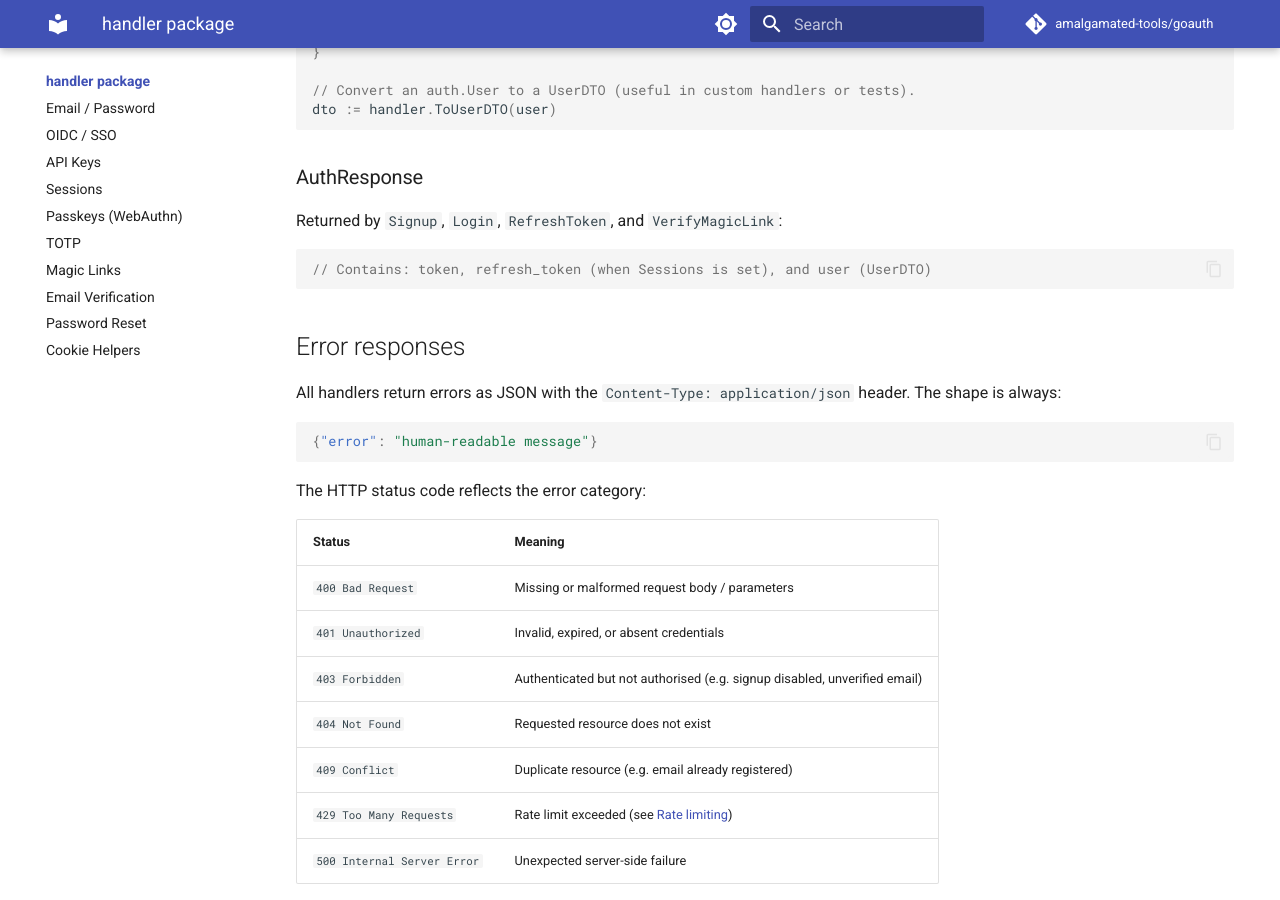
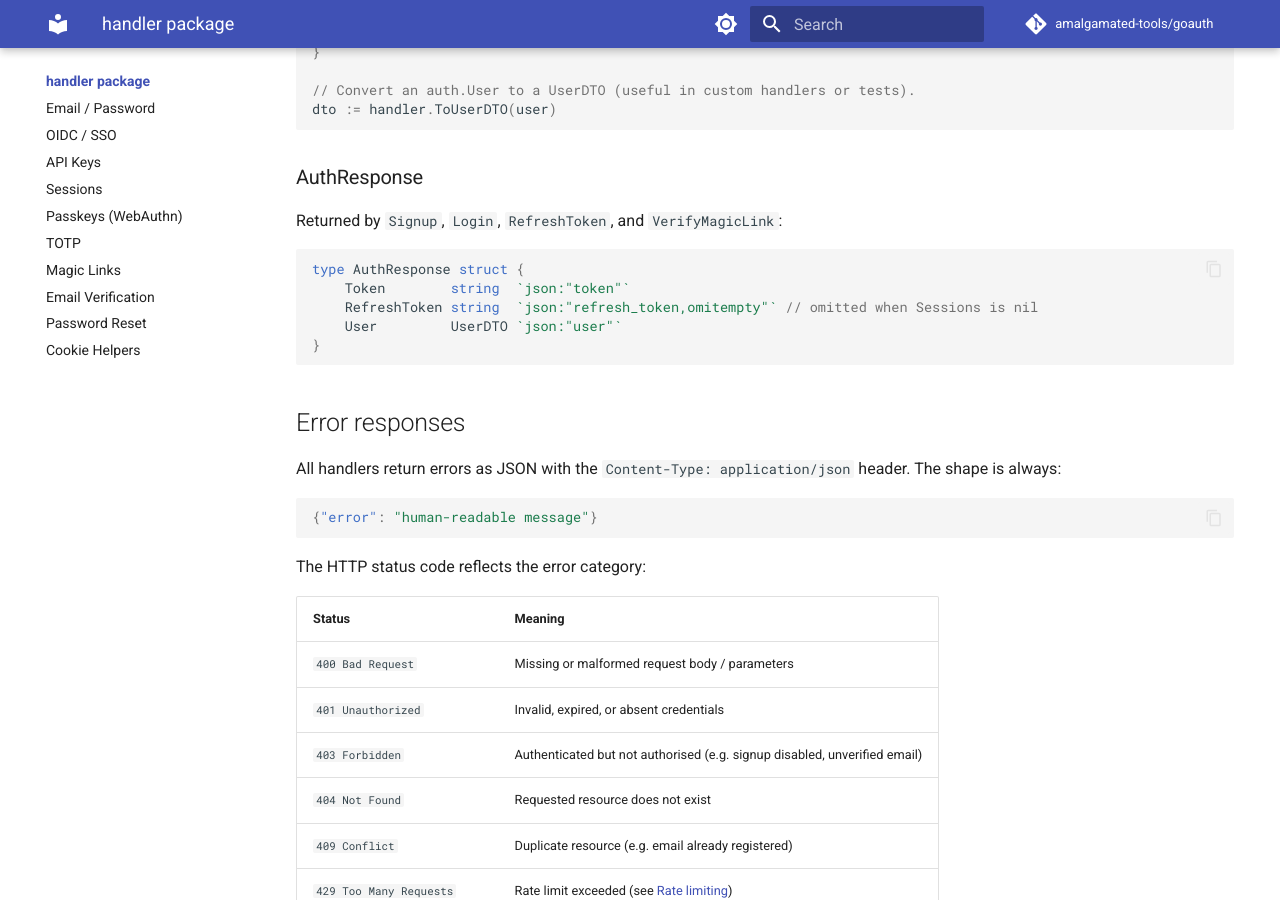
Before and after one commit to amalgamated-tools/goauth, an MkDocs documentation site: the page built from docs/handler/index.md, in a window 1280 px wide and 900 px high, scrolled down 1277 px. Built offline with MkDocs 1.6.1 and Material for MkDocs 9.7.7, drawn with Linux system fonts in a browser that asks for light colours; comment, search, counter and statistics services are not loaded.

Commit message:
docs: fix ErrSessionRevoked description and expand AuthResponse struct
ErrSessionRevoked was incorrectly described as being returned by the
middleware. The middleware actually uses ErrNotFound when a session
lookup fails — ErrSessionRevoked is an exported sentinel for store
implementations to use in their own code.

Also expand the AuthResponse section in handler/index.md from a comment
to the full struct definition, matching the source in handler/auth.go.

Co-authored-by: Copilot <223556219+Copilot@users.noreply.github.com>

````diff
--- a/docs/handler/index.md
+++ b/docs/handler/index.md
@@ -47,7 +47,11 @@ dto := handler.ToUserDTO(user)
 Returned by `Signup`, `Login`, `RefreshToken`, and `VerifyMagicLink`:
 
 ```go
-// Contains: token, refresh_token (when Sessions is set), and user (UserDTO)
+type AuthResponse struct {
+    Token        string  `json:"token"`
+    RefreshToken string  `json:"refresh_token,omitempty"` // omitted when Sessions is nil
+    User         UserDTO `json:"user"`
+}
 ```
 
 ## Error responses
````
Also changed, not shown: docs/auth/index.md (+1 -1 lines).
